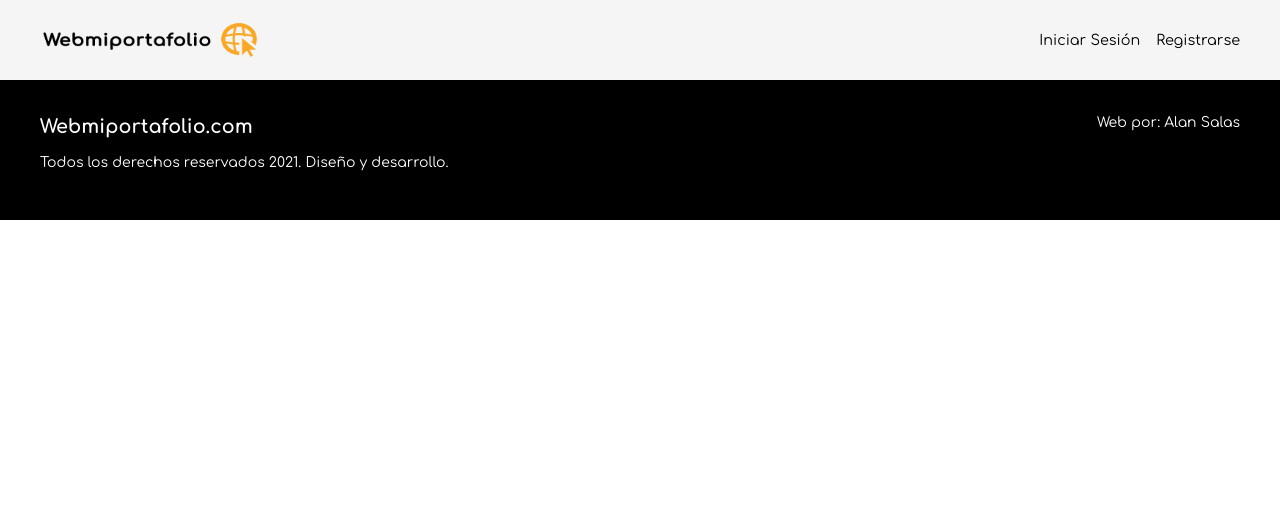
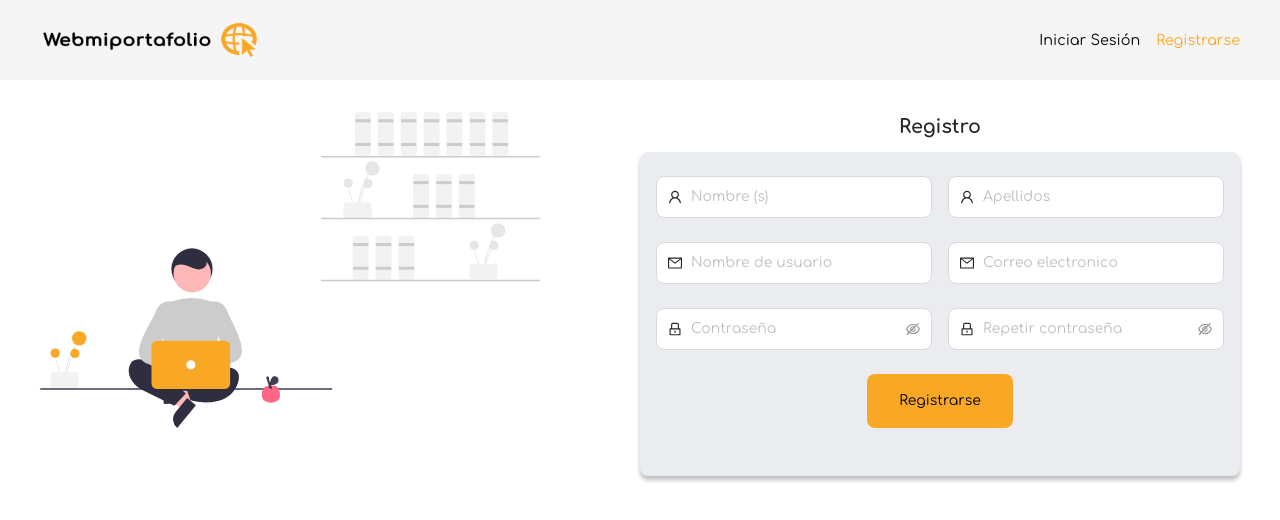
Before and after one commit to AlanSalas/webmiportafolio, a React (Create React App) app: page /registro in a window 1280 px wide. Shown: the top 520 px of the page. Built offline with nearby package versions, Linux system fonts and the light colour scheme.

Commit message:
Add * Layout login, register Update * Navbar link active * Update some styles

```diff
--- /dev/null
+++ b/src/components/FormLogin.js
@@ -0,0 +1,53 @@
+import React from "react";
+import { Link } from "react-router-dom";
+import { Row, Col, Form, Input } from "antd";
+import { LockOutlined, MailOutlined } from "@ant-design/icons";
+
+const FormRegistro = () => {
+  return (
+    <div className="form-credentials">
+      <Form noValidate>
+        <Row gutter={[16, 0]}>
+          <Col xs={24} sm={24} md={12} lg={12} xl={12}>
+            <Form.Item name="email" hasFeedback>
+              <Input
+                className="input"
+                name="email"
+                prefix={<MailOutlined />}
+                placeholder="Correo electronico"
+              />
+            </Form.Item>
+          </Col>
+          <Col xs={24} sm={24} md={12} lg={12} xl={12}>
+            <Form.Item name="password" hasFeedback>
+              <Input.Password
+                className="input"
+                name="password"
+                prefix={<LockOutlined />}
+                placeholder="Contraseña"
+              />
+            </Form.Item>
+          </Col>
+        </Row>
+        <Row gutter={[16, 0]}>
+          <Col xs={24} sm={24} md={24} lg={24} xl={24}>
+            <Form.Item>
+              <Link className="form-credentials__forgot">¿Olvidaste tu contraseña?</Link>
+            </Form.Item>
+          </Col>
+        </Row>
+        <Row gutter={[16, 0]}>
+          <Col xs={24} sm={24} md={24} lg={24} xl={24}>
+            <Form.Item>
+              <button className="button" type="submit">
+                Iniciar
+              </button>
+            </Form.Item>
+          </Col>
+        </Row>
+      </Form>
+    </div>
+  );
+};
+
+export default FormRegistro;
--- /dev/null
+++ b/src/components/FormRegistro.js
@@ -0,0 +1,89 @@
+import React from "react";
+import { Row, Col, Form, Input } from "antd";
+import { LockOutlined, MailOutlined, UserOutlined } from "@ant-design/icons";
+
+const FormRegistro = () => {
+  return (
+    <div className="form-credentials">
+      <Form noValidate>
+        <Row gutter={[16, 0]}>
+          <Col xs={24} sm={24} md={12} lg={12} xl={12}>
+            <Form.Item name="name" hasFeedback>
+              <Input
+                className="input"
+                name="name"
+                prefix={<UserOutlined />}
+                placeholder="Nombre (s)"
+              />
+            </Form.Item>
+          </Col>
+          <Col xs={24} sm={24} md={12} lg={12} xl={12}>
+            <Form.Item name="lastName" hasFeedback>
+              <Input
+                className="input"
+                name="lastName"
+                prefix={<UserOutlined />}
+                placeholder="Apellidos"
+              />
+            </Form.Item>
+          </Col>
+        </Row>
+        <Row gutter={[16, 0]}>
+          <Col xs={24} sm={24} md={12} lg={12} xl={12}>
+            <Form.Item name="username" hasFeedback>
+              <Input
+                className="input"
+                name="username"
+                prefix={<MailOutlined />}
+                placeholder="Nombre de usuario"
+              />
+            </Form.Item>
+          </Col>
+          <Col xs={24} sm={24} md={12} lg={12} xl={12}>
+            <Form.Item name="email" hasFeedback>
+              <Input
+                className="input"
+                name="email"
+                prefix={<MailOutlined />}
+                placeholder="Correo electronico"
+              />
+            </Form.Item>
+          </Col>
+        </Row>
+        <Row gutter={[16, 0]}>
+          <Col xs={24} sm={24} md={12} lg={12} xl={12}>
+            <Form.Item name="password" hasFeedback>
+              <Input.Password
+                className="input"
+                name="password"
+                prefix={<LockOutlined />}
+                placeholder="Contraseña"
+              />
+            </Form.Item>
+          </Col>
+          <Col xs={24} sm={24} md={12} lg={12} xl={12}>
+            <Form.Item name="repeatPassword" hasFeedback>
+              <Input.Password
+                className="input"
+                name="repeatPassword"
+                prefix={<LockOutlined />}
+                placeholder="Repetir contraseña"
+              />
+            </Form.Item>
+          </Col>
+        </Row>
+        <Row gutter={[16, 0]}>
+          <Col xs={24} sm={24} md={24} lg={24} xl={24}>
+            <Form.Item>
+              <button className="button" type="submit">
+                Registrarse
+              </button>
+            </Form.Item>
+          </Col>
+        </Row>
+      </Form>
+    </div>
+  );
+};
+
+export default FormRegistro;
--- a/src/components/Navbar.js
+++ b/src/components/Navbar.js
@@ -1,16 +1,31 @@
 import React from "react";
+import { useLocation } from "react-router-dom";
 import Logo from "../assets/logo.png";
 import { Link } from "react-router-dom";
 import { MenuOutlined } from "@ant-design/icons";
 
 const Navbar = () => {
+  const location = useLocation();
+
   return (
     <div className="navbar">
       <div className="navbar__container">
-        <img className="navbar__brand" src={Logo} alt="webmiportafolio" />
+        <Link to="/">
+          <img className="navbar__brand" src={Logo} alt="webmiportafolio" />
+        </Link>
         <div className="navbar__links">
-          <Link className="navbar__link">Iniciar Sesión</Link>
-          <Link className="navbar__link">Registrarse</Link>
+          <Link
+            to="/login"
+            className={`navbar__link ${location.pathname === "/login" ? "active" : ""}`}
+          >
+            Iniciar Sesión
+          </Link>
+          <Link
+            to="/registro"
+            className={`navbar__link ${location.pathname === "/registro" ? "active" : ""}`}
+          >
+            Registrarse
+          </Link>
         </div>
         <div className="navbar__hamburger-menu">
           <MenuOutlined />
--- a/src/layouts/DefaultLayout.js
+++ b/src/layouts/DefaultLayout.js
@@ -1,10 +1,14 @@
 import React from "react";
+import { useLocation } from "react-router-dom";
 import { Layout, Row, Col } from "antd";
+import { HeartFilled } from "@ant-design/icons";
 import LoadRoute from "../components/Common/LoadRoute";
 import Navbar from "../components/Navbar";
 const { Header, Content, Footer } = Layout;
 
 const DefaultLayout = ({ routes }) => {
+  const location = useLocation();
+
   return (
     <Layout>
       <Header className="header">
@@ -13,6 +17,7 @@ const DefaultLayout = ({ routes }) => {
       <Content className="content">
         <LoadRoute routes={routes} />
       </Content>
+      {location.pathname === "/" ? (
         <Footer className="footer">
           <div className="container">
             <Row gutter={[0, 16]}>
@@ -21,11 +26,14 @@ const DefaultLayout = ({ routes }) => {
                 <p>Todos los derechos reservados 2021. Diseño y desarrollo.</p>
               </Col>
               <Col xs={24} md={12} lg={12} xl={12} style={{ textAlign: "right" }}>
-              <p>Web por: Alan Salas</p>
+                <p>
+                  Creado con <HeartFilled /> por: Alan Salas
+                </p>
               </Col>
             </Row>
           </div>
         </Footer>
+      ) : null}
     </Layout>
   );
 };
--- /dev/null
+++ b/src/pages/Login.js
@@ -0,0 +1,24 @@
+import React from "react";
+import { Row, Col } from "antd";
+import FormLogin from "../components/FormLogin";
+import LoginImg from "../assets/login.svg";
+
+const Login = () => {
+  return (
+    <div className="credentials">
+      <div className="container">
+        <Row justify="space-between">
+          <Col lg={10} xl={10}>
+            <img className="credentials__img" src={LoginImg} alt="person" />
+          </Col>
+          <Col xs={24} md={24} lg={12} xl={12}>
+            <h1 className="credentials__title">Iniciar Sesión</h1>
+            <FormLogin />
+          </Col>
+        </Row>
+      </div>
+    </div>
+  );
+};
+
+export default Login;
--- /dev/null
+++ b/src/pages/Registro.js
@@ -0,0 +1,24 @@
+import React from "react";
+import { Row, Col } from "antd";
+import FormRegistro from "../components/FormRegistro";
+import Person from "../assets/person.svg";
+
+const Registro = () => {
+  return (
+    <div className="credentials">
+      <div className="container">
+        <Row justify="space-between">
+          <Col lg={10} xl={10}>
+            <img className="credentials__img" src={Person} alt="person" />
+          </Col>
+          <Col xs={24} md={24} lg={12} xl={12}>
+            <h1 className="credentials__title">Registro</h1>
+            <FormRegistro />
+          </Col>
+        </Row>
+      </div>
+    </div>
+  );
+};
+
+export default Registro;
--- /dev/null
+++ b/src/sass/components/_Credentials.scss
@@ -0,0 +1,13 @@
+.credentials {
+  padding: 2rem 1rem;
+
+  &__img {
+    width: 100%;
+  }
+
+  &__title {
+    font-size: 1.2rem;
+    font-weight: bold;
+    text-align: center;
+  }
+}
--- /dev/null
+++ b/src/sass/components/_FormCredentials.scss
@@ -0,0 +1,17 @@
+.form-credentials {
+  background-color: #eaecef;
+  border-radius: 0.5rem;
+  box-shadow: 0px 4px 4px rgba(0, 0, 0, 0.25);
+  padding: 1.5rem 1rem;
+  text-align: center;
+
+  &__forgot {
+    color: black;
+    font-size: 0.8rem;
+    font-weight: bold;
+
+    &:hover {
+      color: var(--primary-color);
+    }
+  }
+}
--- a/src/sass/components/_Navbar.scss
+++ b/src/sass/components/_Navbar.scss
@@ -33,6 +33,10 @@
     }
   }
 
+  .active {
+    color: var(--primary-color);
+  }
+
   &__hamburger-menu {
     display: none;
     font-size: 1.5rem;
--- a/src/sass/config/_base.scss
+++ b/src/sass/config/_base.scss
@@ -1,5 +1,6 @@
 html {
   font-size: 16px !important;
+  overflow-y: scroll;
   @media (max-width: 800px) {
     font-size: 14px !important;
   }
@@ -19,10 +20,13 @@ body {
   background-color: #f5f5f5 !important;
   height: 80px !important;
   padding: 0 !important;
+  position: fixed !important;
   width: 100%;
+  z-index: 1;
 }
 
 .content {
+  padding-top: 80px !important;
   background-color: #ffffff !important;
 }
 
@@ -54,3 +58,12 @@ body {
     background-color: var(--primary-light);
   }
 }
+
+.input {
+  border-radius: 0.5rem !important;
+
+  input {
+    font-size: 0.9rem;
+    padding: 5px 5px !important;
+  }
+}
--- a/src/sass/style.scss
+++ b/src/sass/style.scss
@@ -3,3 +3,5 @@
 @import "./components/Navbar";
 @import "./components/Banner";
 @import "./components/Features";
+@import "./components/Credentials";
+@import "./components/FormCredentials";
```
Also changed, not shown: src/config/routes.js (+12 -0 lines), src/assets/login.svg (added), src/assets/person.svg (added). Lines whose indentation alone changed are shown as unchanged.
